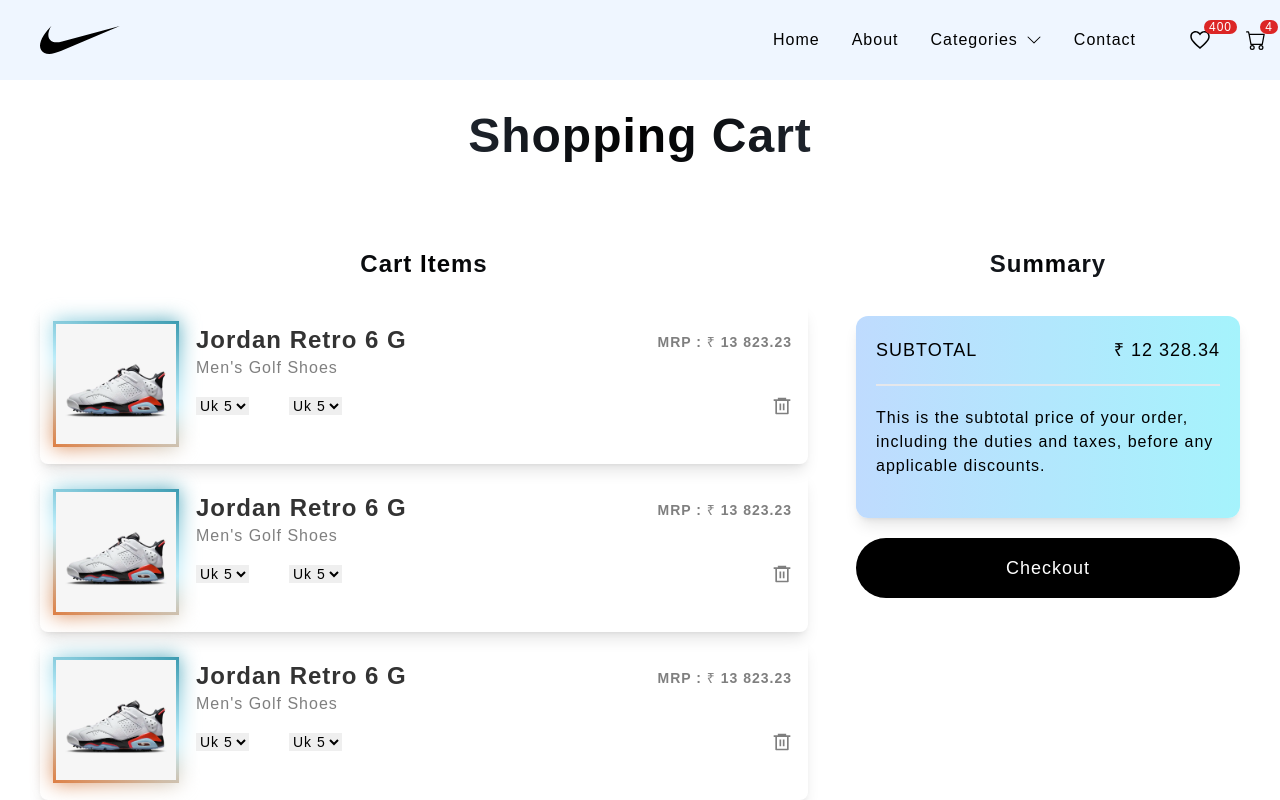
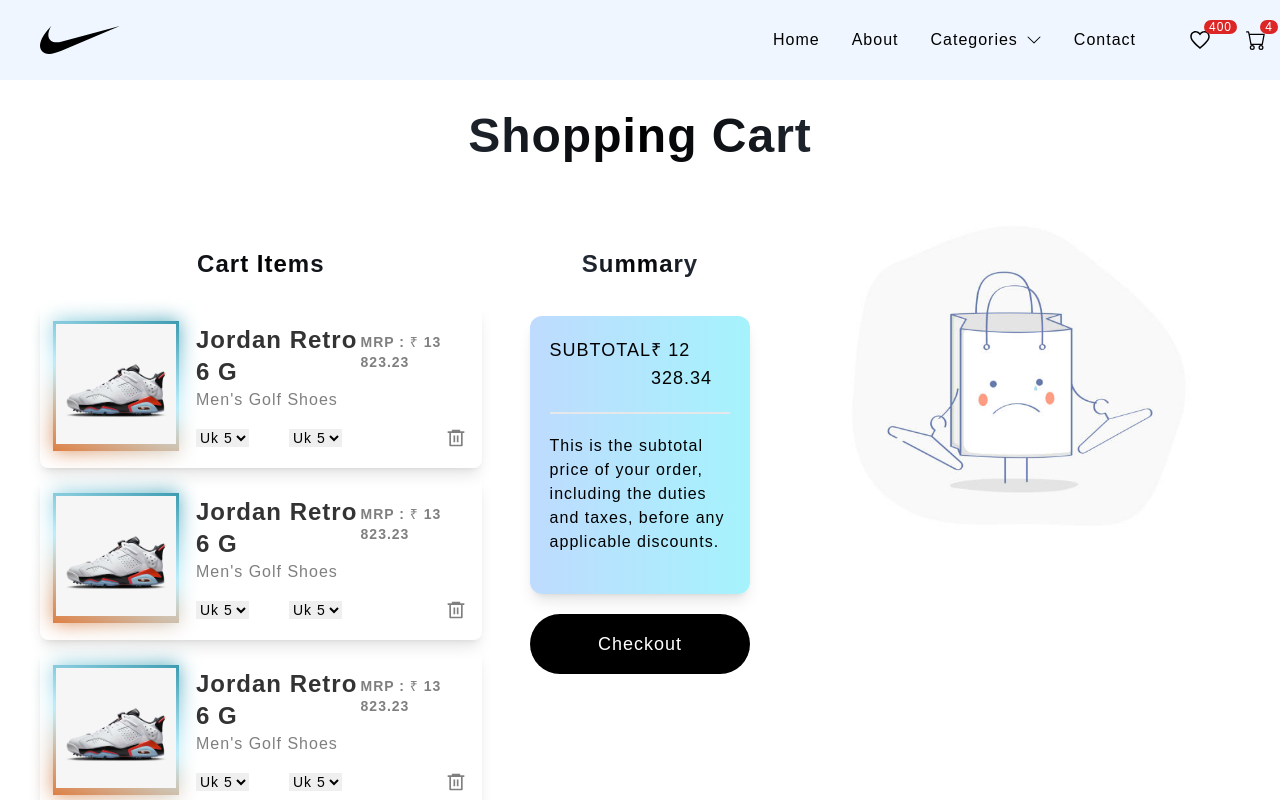
Before and after one commit to Sahillather002/ProductsStore, a Next.js app: page /cart in a window 1280 px wide. Shown: the top 800 px of the page. Built offline with nearby package versions, Linux system fonts and the light colour scheme.

Commit message:
checkout page update

```diff
--- a/pages/cart.js
+++ b/pages/cart.js
@@ -1,5 +1,6 @@
 import CartItems from '@/components/CartItems'
 import Wrapper from '@/components/Wrapper'
+import Image from 'next/image'
 import React from 'react'
 
 const cart = () => {
@@ -43,6 +44,15 @@
                             Checkout
                         </button>
                     </div>
+
+                    <div className='flex-[2] flex flex-col items-center pb-[50px] md:-mt-14 '>
+                        <Image
+                            src="/empty-cart.jpg"
+                            width={300}
+                            height={300}
+                            className='w-[300px] md:w-[400px] '
+                        />
+                    </div>
                 </div>
             </Wrapper>
         </div>
```
